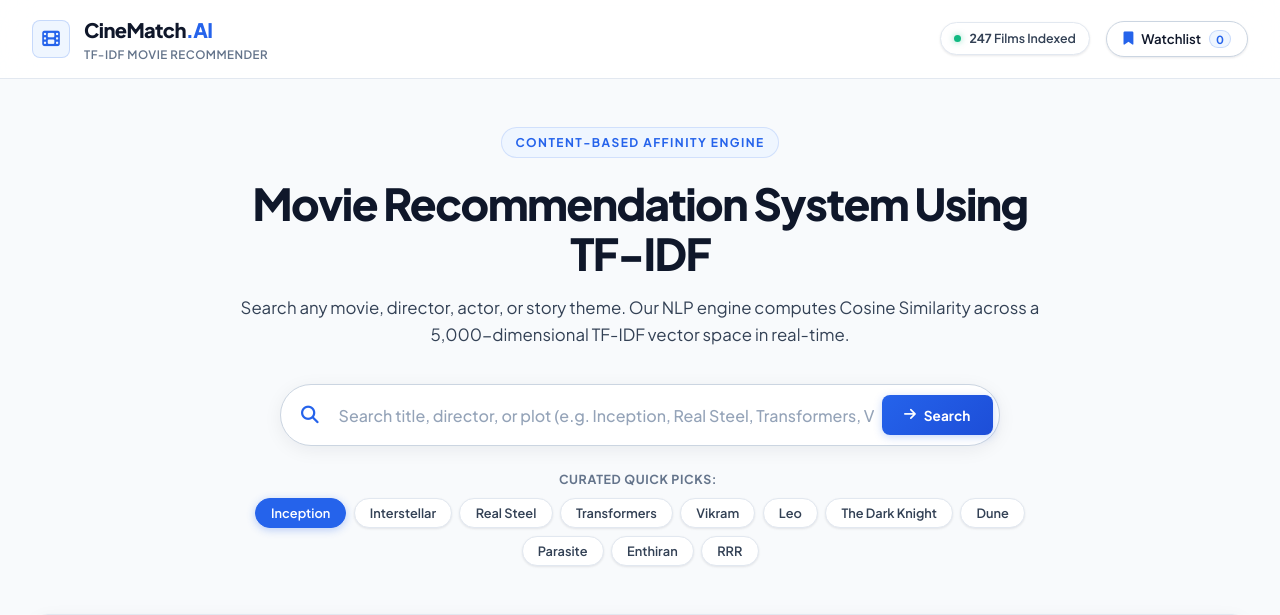
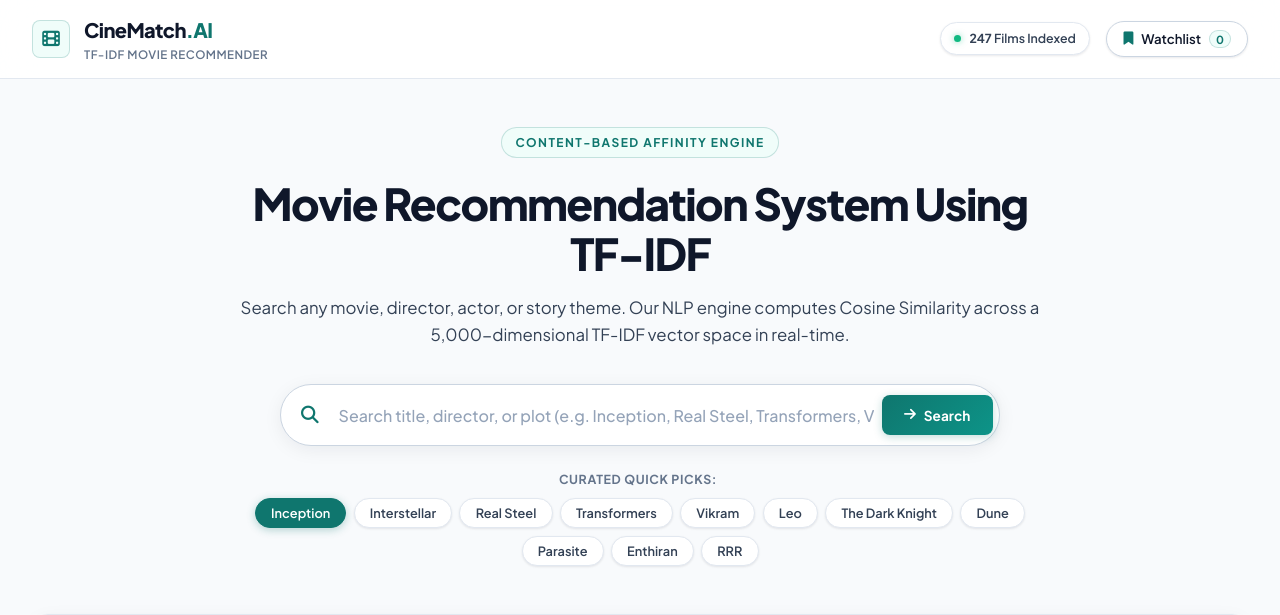
Before and after one commit to Tectonic-s/DevOps-CI-CD-Pipeline, a Flask app: page / in a window 1280 px wide. Shown: the top 615 px of the page. Run offline with Flask 3, Linux system fonts and the light colour scheme; some libraries are stand-ins or nearby versions.

Commit message:
style(theme): switch primary accent colors from blue to dark mint

```diff
--- a/static/css/style.css
+++ b/static/css/style.css
@@ -16,18 +16,23 @@
     /* Architectural Borders */
     --border-subtle: #e2e8f0;
     --border-medium: #cbd5e1;
-    --border-focus: #2563eb;
-
-    /* Accents: Stripe / Apple Royal Cobalt & Emerald */
-    --accent-blue: #2563eb;
-    --accent-blue-hover: #1d4ed8;
-    --accent-blue-subtle: rgba(37, 99, 235, 0.08);
-    --accent-blue-border: rgba(37, 99, 235, 0.25);
-
-    --accent-gold: #2563eb;
-    --accent-gold-hover: #1d4ed8;
-    --accent-gold-subtle: rgba(37, 99, 235, 0.08);
-    --accent-gold-border: rgba(37, 99, 235, 0.2);
+    --border-focus: #0f766e;
+
+    /* Accents: Dark Mint (Refined, Modern, High Contrast) */
+    --accent-blue: #0f766e;
+    --accent-blue-hover: #115e59;
+    --accent-blue-subtle: rgba(15, 118, 110, 0.08);
+    --accent-blue-border: rgba(15, 118, 110, 0.25);
+
+    --accent-mint: #0f766e;
+    --accent-mint-hover: #115e59;
+    --accent-mint-subtle: rgba(15, 118, 110, 0.08);
+    --accent-mint-border: rgba(15, 118, 110, 0.25);
+
+    --accent-gold: #0f766e;
+    --accent-gold-hover: #115e59;
+    --accent-gold-subtle: rgba(15, 118, 110, 0.08);
+    --accent-gold-border: rgba(15, 118, 110, 0.2);
 
     --accent-emerald: #059669;
     --accent-emerald-subtle: rgba(5, 150, 105, 0.08);
@@ -119,8 +124,8 @@ body {
 .logo-mark {
     width: 38px;
     height: 38px;
-    background: #eff6ff;
-    border: 1px solid rgba(37, 99, 235, 0.2);
+    background: #f0fdfa;
+    border: 1px solid rgba(15, 118, 110, 0.2);
     border-radius: var(--radius-sm);
     display: flex;
     align-items: center;
@@ -227,9 +232,9 @@ body {
     min-width: 18px;
     height: 18px;
     padding: 0 6px;
-    background-color: #eff6ff;
-    color: var(--accent-blue);
-    border: 1px solid rgba(37, 99, 235, 0.2);
+    background-color: #f0fdfa;
+    color: var(--accent-blue);
+    border: 1px solid rgba(15, 118, 110, 0.2);
     border-radius: var(--radius-full);
     font-size: 0.7rem;
     font-weight: 700;
@@ -264,10 +269,10 @@ body {
     text-transform: uppercase;
     letter-spacing: 0.12em;
     color: var(--accent-blue);
-    background: #eff6ff;
+    background: #f0fdfa;
     padding: 0.3rem 0.85rem;
     border-radius: var(--radius-full);
-    border: 1px solid rgba(37, 99, 235, 0.15);
+    border: 1px solid rgba(15, 118, 110, 0.2);
     margin-bottom: 1.25rem;
 }
 
@@ -353,7 +358,7 @@ body {
 
 .search-submit-btn {
     padding: 0.75rem 1.4rem;
-    background: linear-gradient(135deg, #2563eb, #1d4ed8);
+    background: linear-gradient(135deg, #0f766e, #0d9488);
     color: #ffffff;
     font-family: var(--font-body);
     font-size: 0.875rem;
@@ -365,14 +370,14 @@ body {
     align-items: center;
     gap: 0.5rem;
     transition: var(--transition-fast);
-    box-shadow: 0 2px 8px rgba(37, 99, 235, 0.3);
+    box-shadow: 0 2px 8px rgba(15, 118, 110, 0.3);
     white-space: nowrap;
 }
 
 .search-submit-btn:hover {
-    background: linear-gradient(135deg, #1d4ed8, #1e40af);
+    background: linear-gradient(135deg, #115e59, #0f766e);
     transform: translateY(-1px);
-    box-shadow: 0 4px 14px rgba(37, 99, 235, 0.4);
+    box-shadow: 0 4px 14px rgba(15, 118, 110, 0.4);
 }
 
 /* Autocomplete Dropdown */
@@ -495,7 +500,7 @@ body {
     background-color: var(--accent-blue);
     color: #ffffff;
     border-color: var(--accent-blue);
-    box-shadow: 0 2px 8px rgba(37, 99, 235, 0.3);
+    box-shadow: 0 2px 8px rgba(15, 118, 110, 0.3);
 }
 
 /* ==========================================================================
@@ -1444,7 +1449,7 @@ input[type="range"]::-webkit-slider-thumb:hover {
     justify-content: center;
     gap: 0.5rem;
     padding: 0.7rem 1.4rem;
-    background: linear-gradient(135deg, #2563eb, #1d4ed8);
+    background: linear-gradient(135deg, #0f766e, #0d9488);
     color: #ffffff;
     font-family: var(--font-body);
     font-size: 0.85rem;
@@ -1453,14 +1458,14 @@ input[type="range"]::-webkit-slider-thumb:hover {
     border-radius: var(--radius-sm);
     cursor: pointer;
     transition: var(--transition-fast);
-    box-shadow: 0 2px 8px rgba(37, 99, 235, 0.25);
+    box-shadow: 0 2px 8px rgba(15, 118, 110, 0.25);
     white-space: nowrap;
 }
 
 .btn-primary:hover {
-    background: linear-gradient(135deg, #1d4ed8, #1e40af);
+    background: linear-gradient(135deg, #115e59, #0f766e);
     transform: translateY(-1px);
-    box-shadow: 0 4px 14px rgba(37, 99, 235, 0.35);
+    box-shadow: 0 4px 14px rgba(15, 118, 110, 0.35);
 }
 
 /* Empty State */
```
Also changed, not shown: other parts of static/css/style.css (+19 -19 lines).
